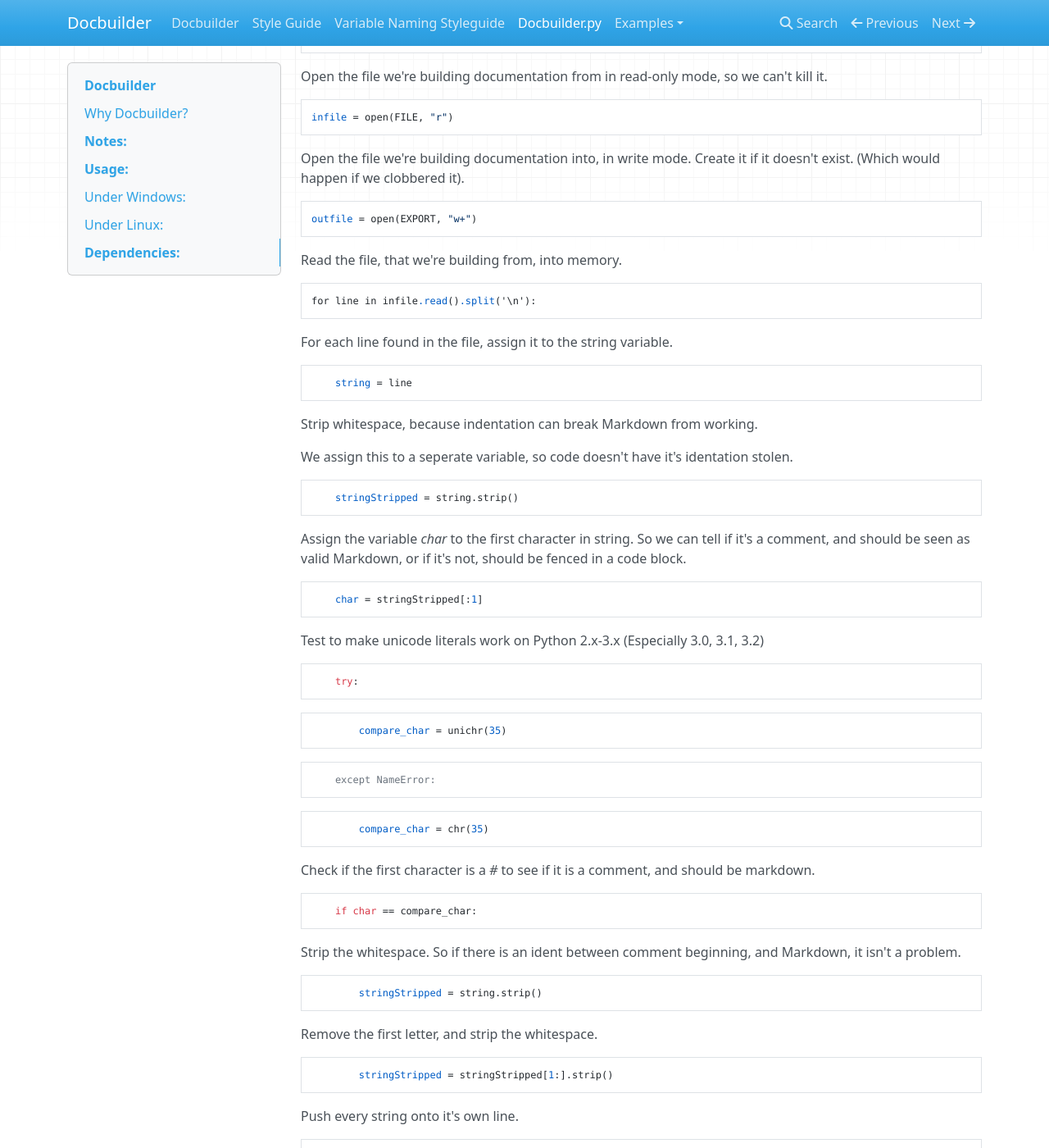
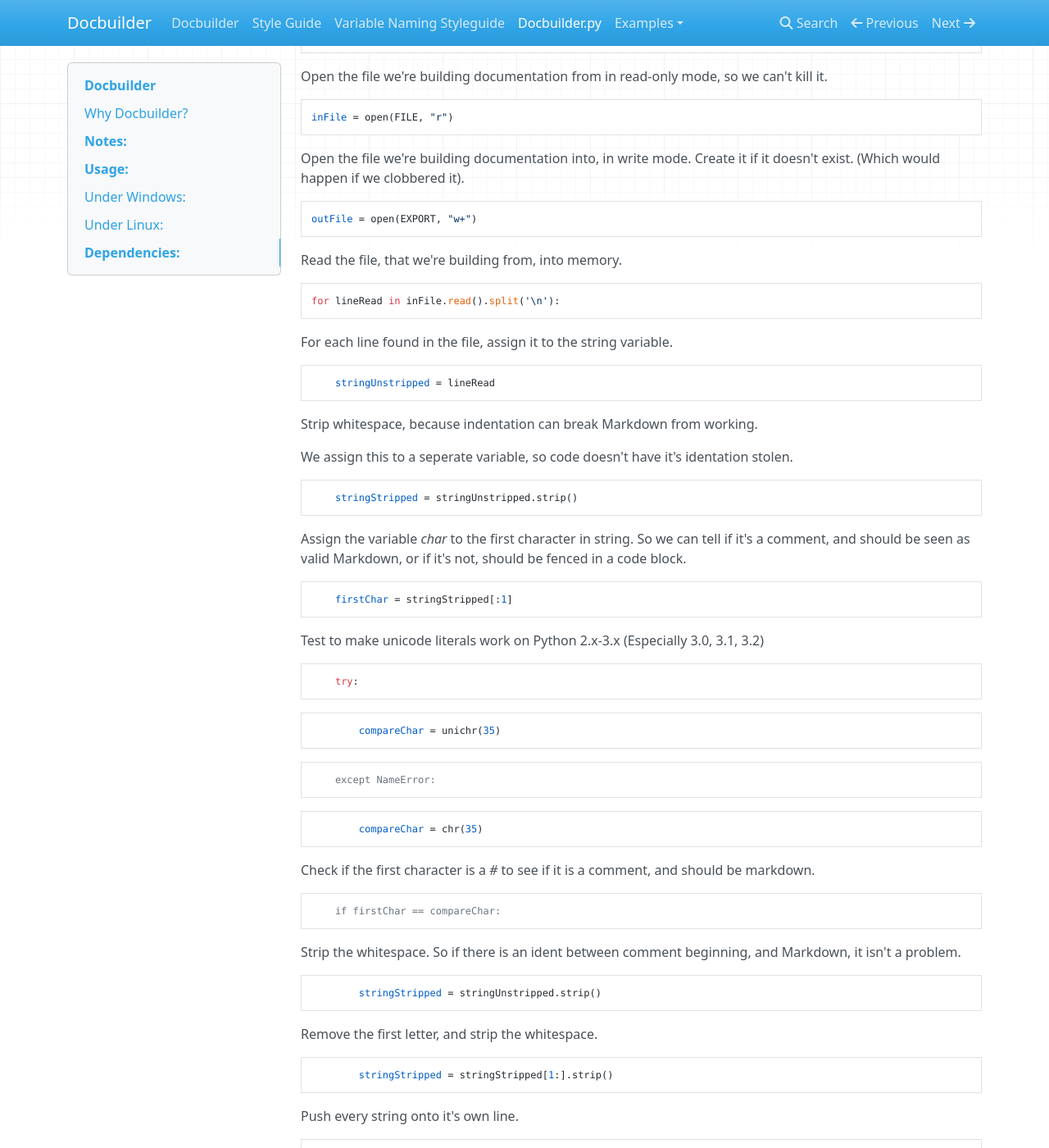
Before and after one commit to shakna-israel/docbuilder, an MkDocs documentation site: the page built from docs/docbuilder.py.md, in a window 1280 px wide and 1400 px high, scrolled down 3244 px. Shown: the whole window at 82% size. Built offline with MkDocs 1.6.1, drawn with Linux system fonts in a browser that asks for light colours; nearby versions of some CDN libraries; some of the changed text lies outside the part shown.

Commit message:
Removed docbuilder to allowfor cleaner refactor

````diff
--- a/docs/docbuilder.py.md
+++ b/docs/docbuilder.py.md
@@ -146,7 +146,7 @@
 Instantiate the string variable, which is used by Docbuilder to read and write files.
 
 ```
-string = "Unset"
+stringUnstripped = "Unset"
 ```
 
 ```
@@ -178,25 +178,25 @@
 Open the file we're building documentation from in read-only mode, so we can't kill it.
 
 ```
-infile = open(FILE, "r")
+inFile = open(FILE, "r")
 ```
 
 Open the file we're building documentation into, in write mode. Create it if it doesn't exist. (Which would happen if we clobbered it).
 
 ```
-outfile = open(EXPORT, "w+")
+outFile = open(EXPORT, "w+")
 ```
 
 Read the file, that we're building from, into memory.
 
 ```
-for line in infile.read().split('\n'):
+for lineRead in inFile.read().split('\n'):
 ```
 
 For each line found in the file, assign it to the string variable.
 
 ```
-    string = line
+    stringUnstripped = lineRead
 ```
 
 Strip whitespace, because indentation can break Markdown from working.
@@ -204,13 +204,13 @@
 We assign this to a seperate variable, so code doesn't have it's identation stolen.
 
 ```
-    stringStripped = string.strip()
+    stringStripped = stringUnstripped.strip()
 ```
 
 Assign the variable *char* to the first character in string. So we can tell if it's a comment, and should be seen as valid Markdown, or if it's not, should be fenced in a code block.
 
 ```
-    char = stringStripped[:1]
+    firstChar = stringStripped[:1]
 ```
 
 Test to make unicode literals work on Python 2.x-3.x (Especially 3.0, 3.1, 3.2)
@@ -220,7 +220,7 @@
 ```
 
 ```
-        compare_char = unichr(35)
+        compareChar = unichr(35)
 ```
 
 ```
@@ -228,19 +228,19 @@
 ```
 
 ```
-        compare_char = chr(35)
+        compareChar = chr(35)
 ```
 
 Check if the first character is a *#* to see if it is a comment, and should be markdown.
 
 ```
-    if char == compare_char:
+    if firstChar == compareChar:
 ```
 
 Strip the whitespace. So if there is an ident between comment beginning, and Markdown, it isn't a problem.
 
 ```
-        stringStripped = string.strip()
+        stringStripped = stringUnstripped.strip()
 ```
 
 Remove the first letter, and strip the whitespace.
@@ -252,15 +252,15 @@
 Push every string onto it's own line.
 
 ```
-        outfile.write("\n")
+        outFile.write("\n")
 ```
 
 ```
-        outfile.write(stringStripped)
+        outFile.write(stringStripped)
 ```
 
 ```
-        outfile.write("\n")
+        outFile.write("\n")
 ```
 
 If the first character isn't a *#*, turn it into a codeblock.
@@ -272,57 +272,57 @@
 Make sure we aren't just looking at a blank line.
 
 ```
-        if string != "":
+        if stringUnstripped != "":
 ```
 
 Push it onto it's own line.
 
 ```
-            outfile.write("\n")
+            outFile.write("\n")
 ```
 
 Open the codeblock fence.
 
 ```
-            outfile.write("```")
+            outFile.write("```")
 ```
 
 Due to Markdown, make it a block by inserting EOLs before and after the string.
 
 ```
-            outfile.write("\n")
+            outFile.write("\n")
 ```
 
 Insert the code
 
 ```
-            outfile.write(string)
+            outFile.write(stringUnstripped)
 ```
 
 ```
-            outfile.write("\n")
+            outFile.write("\n")
 ```
 
 Close the codeblock fence.
 
 ```
-            outfile.write("```")
+            outFile.write("```")
 ```
 
 Make sure there's a gap, so Markdown plays nice.
 
 ```
-            outfile.write("\n")
+            outFile.write("\n")
 ```
 
 Close out the file we're reading, to make sure we aren't leaving it locked.
 
 ```
-infile.close()
+inFile.close()
 ```
 
 Close out the file we wrote, to make sure we aren't leaving it locked.
 
 ```
-outfile.close()
+outFile.close()
 ```
````
Also changed, not shown: docbuilder.py (+0 -104 lines).
